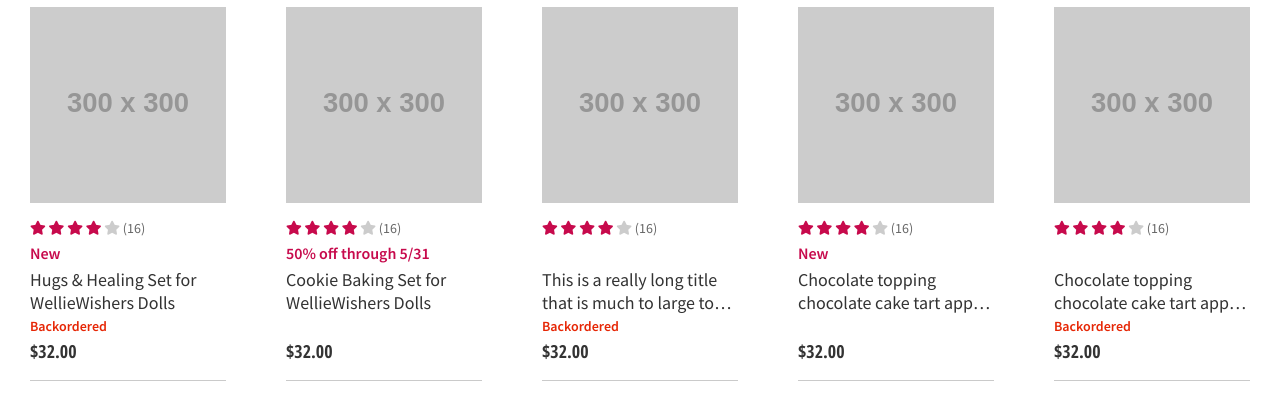
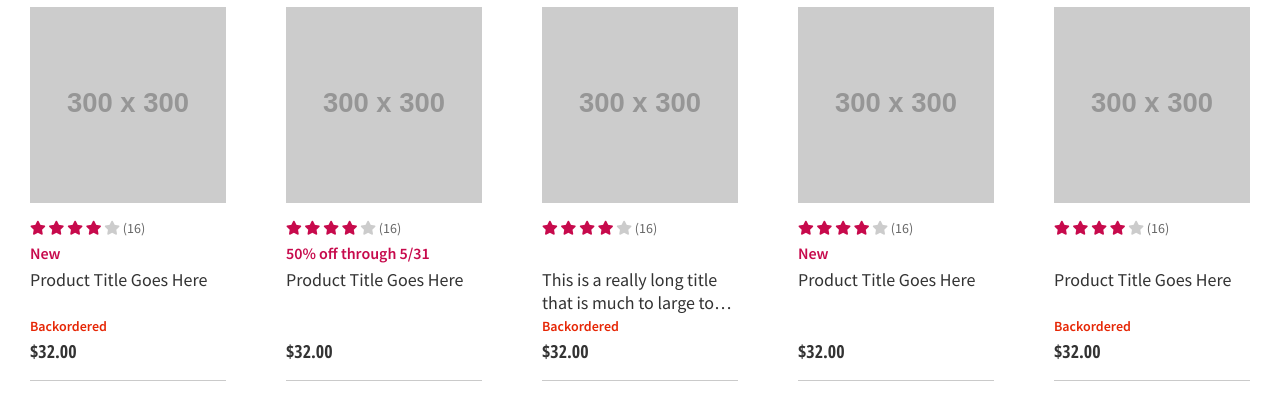
Before and after one commit to leschisin/recommended-products, a plain HTML site: page index.html in a window 1280 px wide. Shown: the part 131-528 px from the top of the page. Drawn offline with nearby package versions, Linux system fonts and the light colour scheme; placeholder pictures from the web are drawn by us.

Commit message:
added generic titles to products

```diff
--- a/index.html
+++ b/index.html
@@ -168,7 +168,7 @@
 									(16)
 								</div>
 								<div class="item-alert">New</div>
-								<a href="#" class="item-desc">Hugs & Healing Set for WellieWishers Dolls</a>
+								<a href="#" class="item-desc">Product Title Goes Here</a>
 								<div class="item-message">
 									<span class="type orange">Backordered</span>
 								</div>
@@ -185,7 +185,7 @@
 									(16)
 								</div>
 								<div class="item-alert">50% off through 5/31</div>
-								<a href="#" class="item-desc">Cookie Baking Set for WellieWishers Dolls</a>
+								<a href="#" class="item-desc">Product Title Goes Here</a>
 								<div class="item-message"></div>
 								<div class="item-price">$32.00</div>
 							</div>
@@ -217,7 +217,7 @@
 									(16)
 								</div>
 								<div class="item-alert">New</div>
-								<a href="#" class="item-desc">Chocolate topping chocolate cake tart apple pie pudding</a>
+								<a href="#" class="item-desc">Product Title Goes Here</a>
 								<div class="item-message"></div>
 								<div class="item-price">$32.00</div>
 							</div>
@@ -232,7 +232,7 @@
 									(16)
 								</div>
 								<div class="item-alert"></div>
-								<a href="#" class="item-desc">Chocolate topping chocolate cake tart apple pie pudding</a>
+								<a href="#" class="item-desc">Product Title Goes Here</a>
 								<div class="item-message">
 									<span class="type orange">Backordered</span>
 								</div>
```
